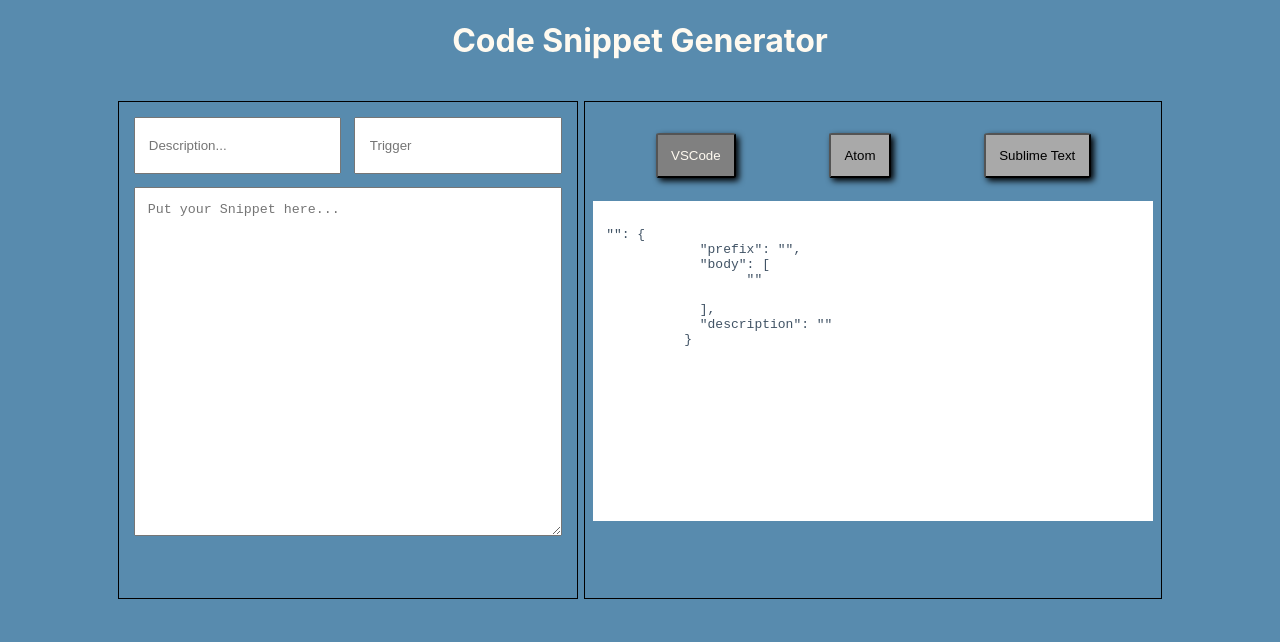
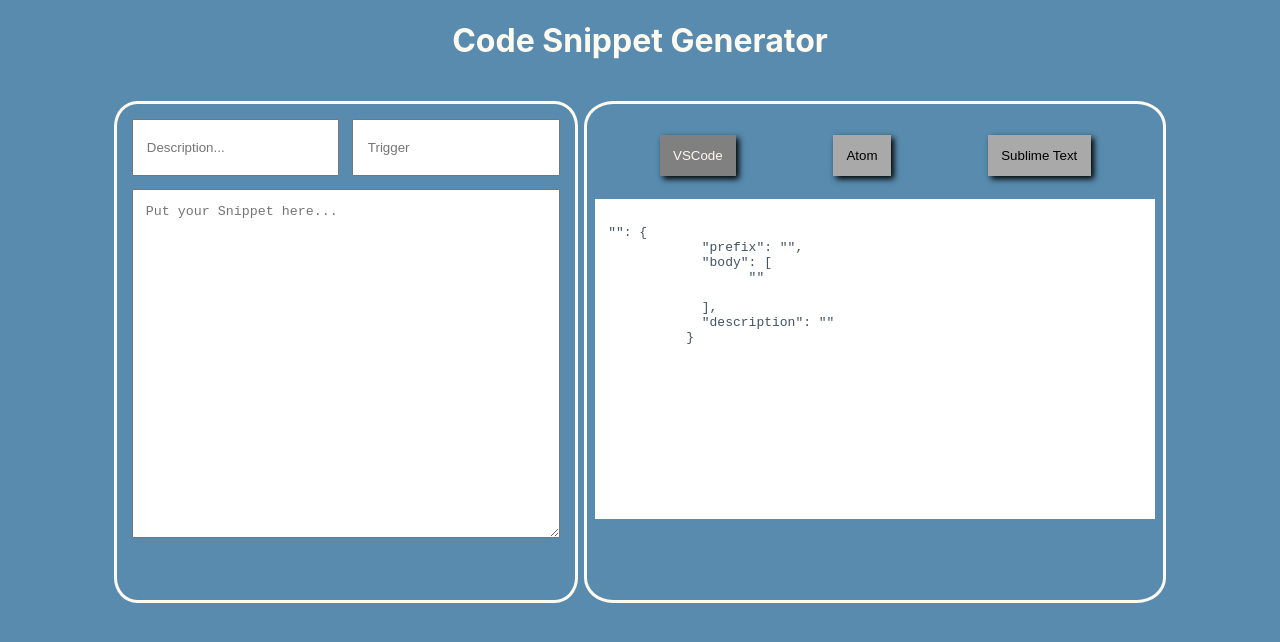
Before and after one commit to jatin33/code-snippet-generator, a React (Create React App) app: page / in a window 1280 px wide. Shown: the top 642 px of the page. Built offline with nearby package versions, Linux system fonts and the light colour scheme.

Commit message:
Borders modified

```diff
--- a/src/components/Input/Input.module.css
+++ b/src/components/Input/Input.module.css
@@ -3,7 +3,8 @@
     flex-direction: column;
     padding: 0.5em;
     margin: 0.2em;
-    border: 1px solid black;
+    border: 3px solid floralwhite;
+    border-radius: 5%;
     min-height: 60vh;
 }
 
--- a/src/components/Output/Output.module.css
+++ b/src/components/Output/Output.module.css
@@ -3,7 +3,8 @@
     flex-direction: column;
     padding: 0.5em;
     margin:0.2em;
-    border:1px solid black;
+    border:3px solid floralwhite;
+    border-radius: 5%;
     min-height: 60vh;
     min-width: 35em;
 }
@@ -18,8 +19,9 @@
 
 button {
     cursor: pointer;
+    outline:0;
+    border: none;
     padding: 1em;
-    border-radius: 5%;
     margin: 0.5em;
     background-color: darkgrey;
     box-shadow:  3px 3px 6px black;
```
